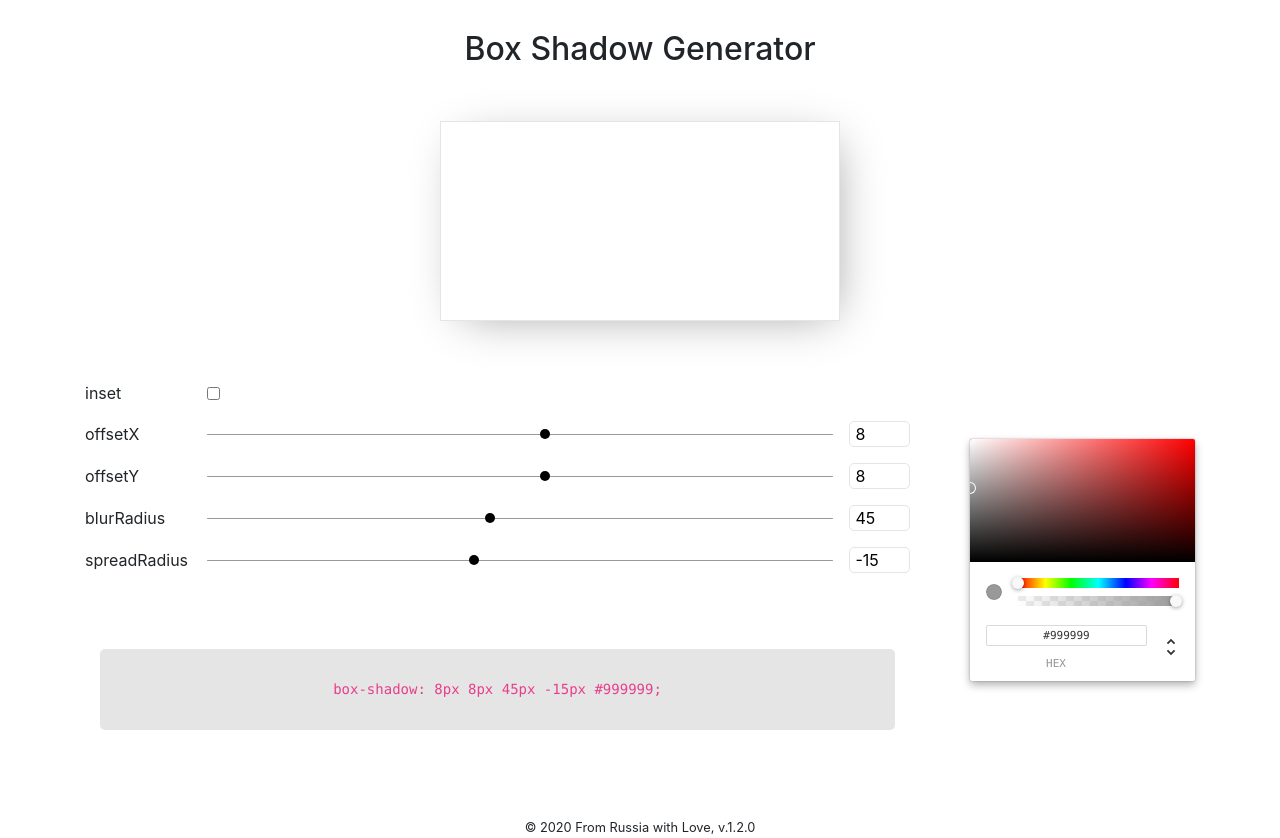
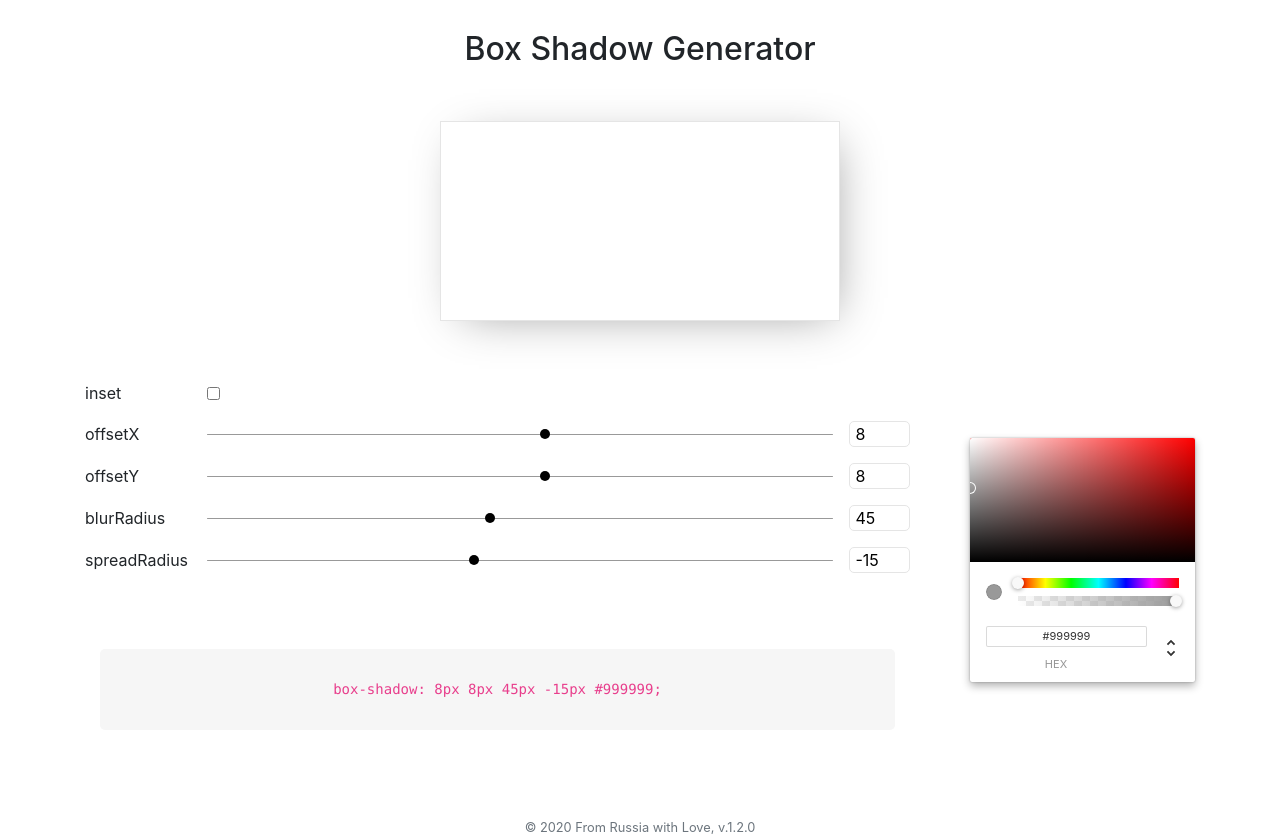
Before and after one commit to iposho/boxshadowru, a React (Create React App) app: page / in a window 1280 px wide. Built offline with nearby package versions, Linux system fonts and the light colour scheme.

Commit message:
layout fixes

```diff
--- a/src/components/Canvas/Canvas.css
+++ b/src/components/Canvas/Canvas.css
@@ -37,12 +37,16 @@
     align-items: flex-end;
 }
 
+.picker {
+    font-family: inherit !important;
+}
+
 code {
     padding: 30px 15px;
     margin-top: 60px;
     display: flex;
     justify-content: center;
-    background: #e5e5e5;
+    background: #f6f6f6;
     border-radius: 5px;
     width: 100%;
 }
--- a/src/components/Canvas/Canvas.jsx
+++ b/src/components/Canvas/Canvas.jsx
@@ -122,6 +122,7 @@ class Canvas extends React.Component {
             <div className="col-12 col-lg-3 d-flex justify-content-center justify-content-lg-end">
               <div className="settingsItem colorPicker">
                 <ChromePicker
+                    className="picker"
                     color={isRgb ? this.state.colorRgb : this.state.color}
                     onChangeComplete={this.handleChangeComplete}
                 />
--- a/src/components/Layout/Layout.css
+++ b/src/components/Layout/Layout.css
@@ -10,3 +10,7 @@
 .footer {
     margin-top: 60px;
 }
+
+.footer small {
+    color: #6c757d;
+}
```
